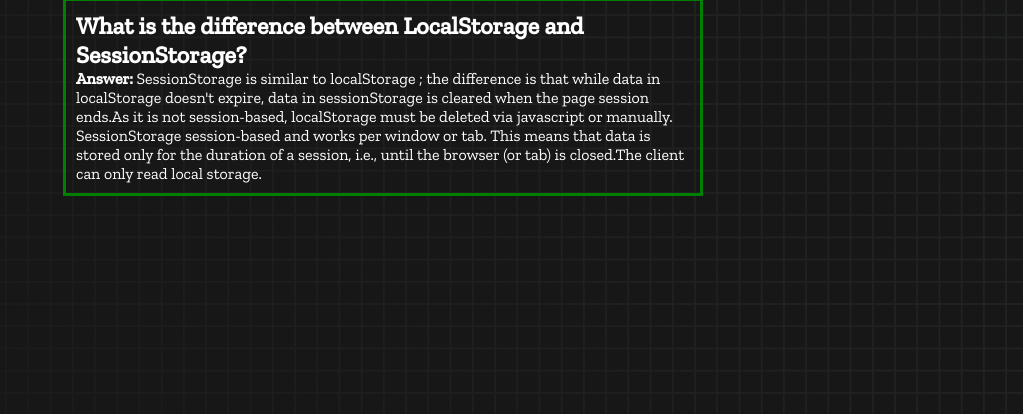
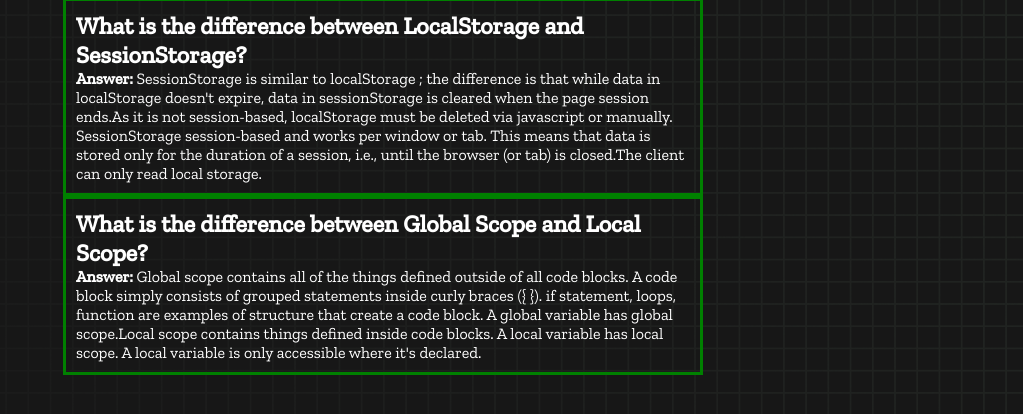
Before and after one commit to SABIKUN-NAHAR-URMY/type-monster-debug, a plain HTML site: page blog.html in a window 1280 px wide. Shown: the part 80-494 px from the top of the page, without its empty margins (257-1280 px from the left). Drawn offline with nearby package versions, Linux system fonts and the light colour scheme.

Commit message:
second answer done in blog

```diff
--- a/blog.html
+++ b/blog.html
@@ -22,6 +22,10 @@
             <h2>What is the difference between LocalStorage and SessionStorage?</h2>
             <p><strong> Answer: </strong> SessionStorage is similar to localStorage ; the difference is that while data in localStorage doesn't expire, data in sessionStorage is cleared when the page session ends.As it is not session-based, localStorage must be deleted via javascript or manually. SessionStorage session-based and works per window or tab. This means that data is stored only for the duration of a session, i.e., until the browser (or tab) is closed.The client  can only read local storage.</p>
         </div>
+        <div class="divForBlog">
+            <h2>What is the difference between Global Scope and Local Scope?</h2>
+            <p><strong> Answer: </strong> Global scope contains all of the things defined outside of all code blocks. A code block simply consists of grouped statements inside curly braces ({ }). if statement, loops, function are examples of structure that create a code block. A global variable has global scope.Local scope contains things defined inside code blocks. A local variable has local scope. A local variable is only accessible where it's declared.</p>
+        </div>
 
     </main>
 
```
